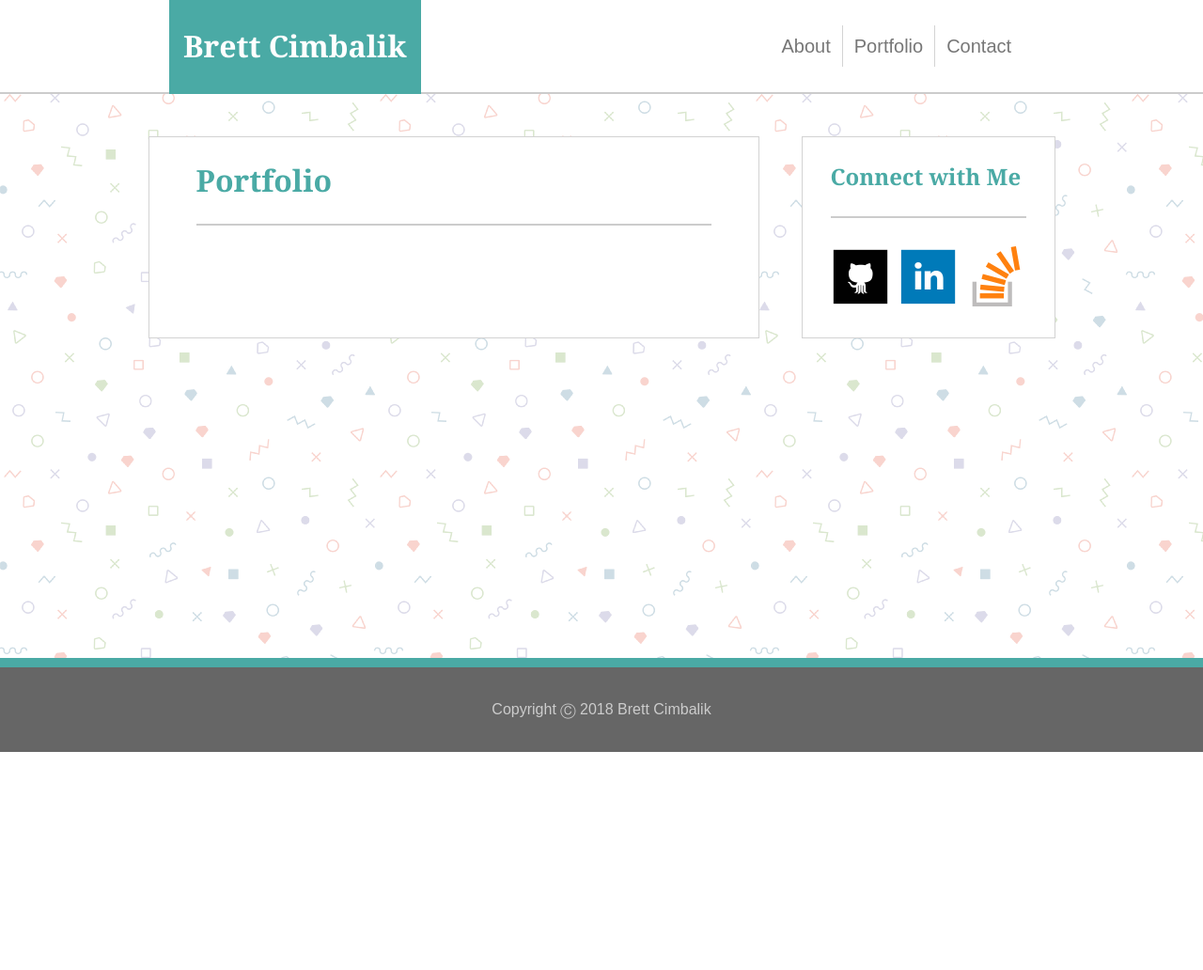
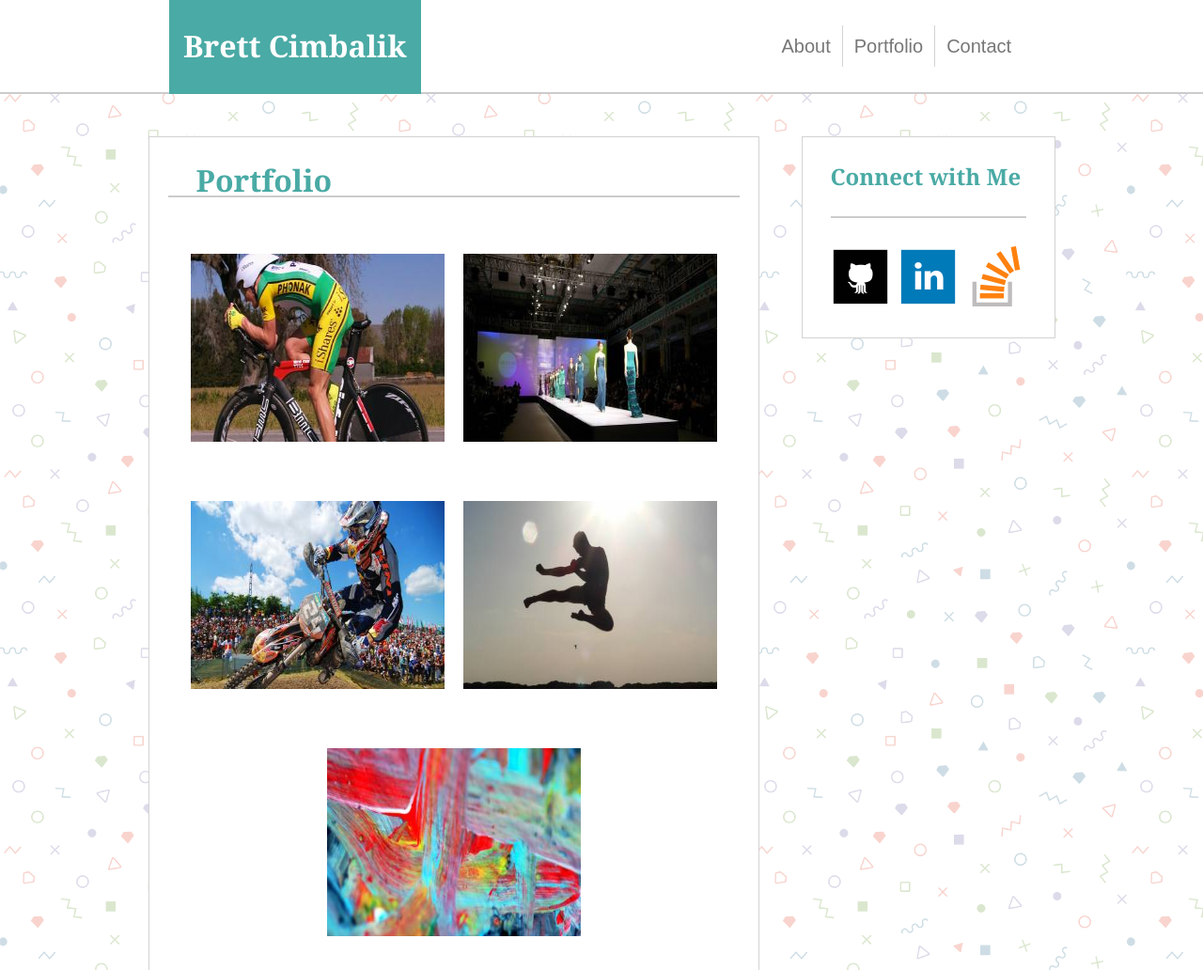
Before and after one commit to bcimbali/Basic-Portfolio, a plain HTML site: page portfolio.html in a window 1280 px wide. Shown: the top 1032 px of the page at 94% size. Before the commit the page ends 800 px from the top, so only its background shows below. Drawn offline with Linux system fonts and the light colour scheme.

Commit message:
started Portfolio section

```diff
--- a/assets/css/style.css
+++ b/assets/css/style.css
@@ -98,6 +98,34 @@ a.nav_list {
     line-height: 30px;
 }
 
+.portfolio_top {
+    isplay: flex;
+    justify-content: flex-start;
+    border-bottom: solid #cccccc 2px;
+    align-items: center;
+    font-size: xx-large;
+    color: #4aaaa5;
+    /*border-bottom: solid #cccccc 2px;*/
+    padding-left: 30px;
+    padding-top: 10px;
+}
+
+.portfolio_bottom {
+    display: flex;
+    flex-wrap: wrap;
+    justify-content: center;
+    align-content: flex-start;
+    padding-top: 30px;
+    /*margin: 30px;
+    line-height: 30px;*/
+}
+
+.portfolio_bottom img {
+    width: 270px;
+    height: 200px;
+    margin: 30px 10px;
+}
+
 .contact_bottom {
     /*display: flex;
     flex-direction: column;*/
--- a/portfolio.html
+++ b/portfolio.html
@@ -29,14 +29,28 @@
 
             <!-- 'About Me', large box on left side -->
             <article class="about_me">
-                <div class="about_me_top heading_font">
+                <div class="portfolio_top heading_font">
                     <h1>
                         Portfolio
                     </h1>
                 </div>
 
-                <div class="about_me_bottom all_other_fonts">
-
+                <div class="portfolio_bottom">
+                    <div>
+                        <img src="./assets/images/flower_image.jpeg" alt="hangman" class="portfolio_image" >
+                    </div>
+                    <div>
+                        <img src="./assets/images/food_image.jpeg" alt="trivia_game" class="portfolio_image" >
+                    </div>
+                    <div>
+                        <img src="./assets/images/tokyo_image.jpeg" alt="rock_paper_scissors" class="portfolio_image" >
+                    </div>
+                    <div>
+                        <img src="./assets/images/ocean_shore_image.jpeg" alt="rpg_game" class="portfolio_image" >
+                    </div>
+                    <div>
+                        <img src="./assets/images/jump_kick_image.jpeg" alt="Info_Widget" class="portfolio_image" >
+                    </div>
                 </div>
             </article>
 
```
Also changed, not shown: index.html (+1 -1 lines), assets/images/flower_image.jpeg (added), assets/images/food_image.jpeg (added), assets/images/jump_kick_image.jpeg (added), assets/images/ocean_shore_image.jpeg (added), assets/images/swimmer_image.jpeg (added), assets/images/tokyo_image.jpeg (added), assets/images/tv_image.jpeg (added), 1 other file.
